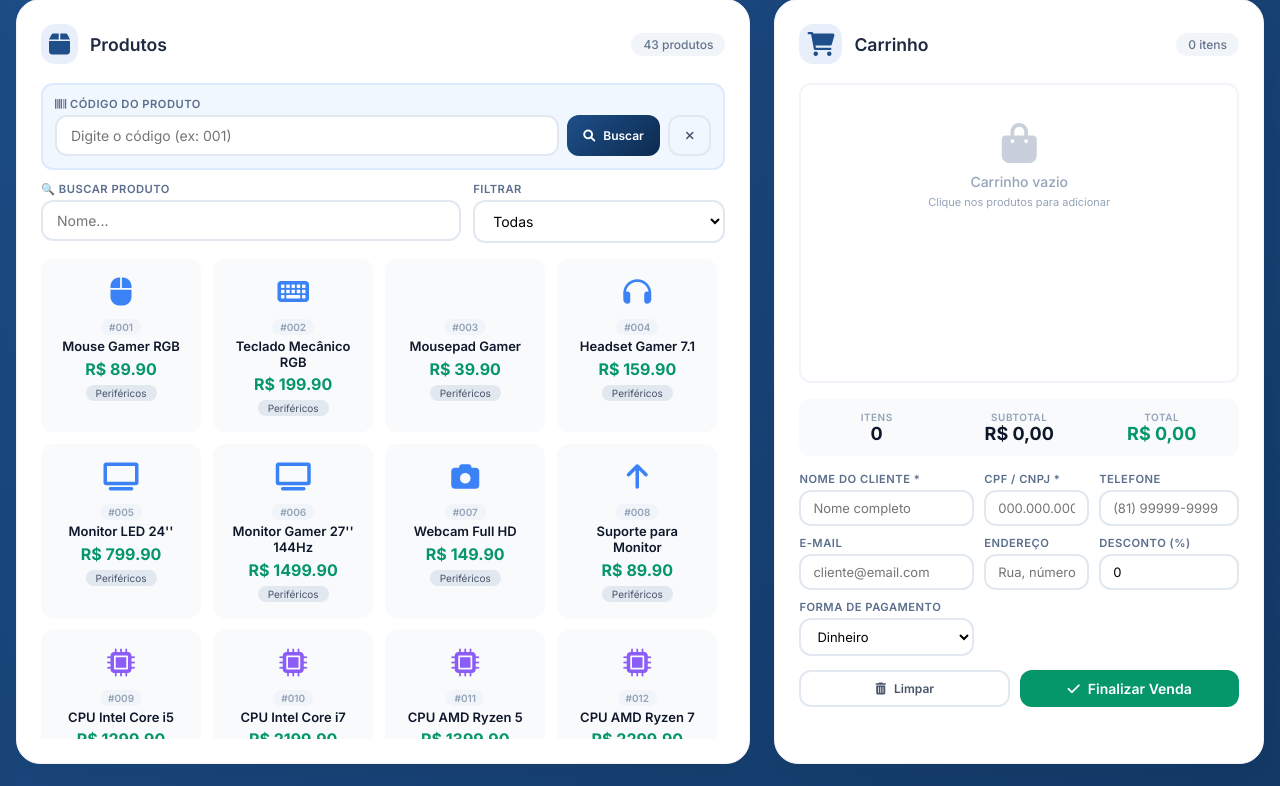
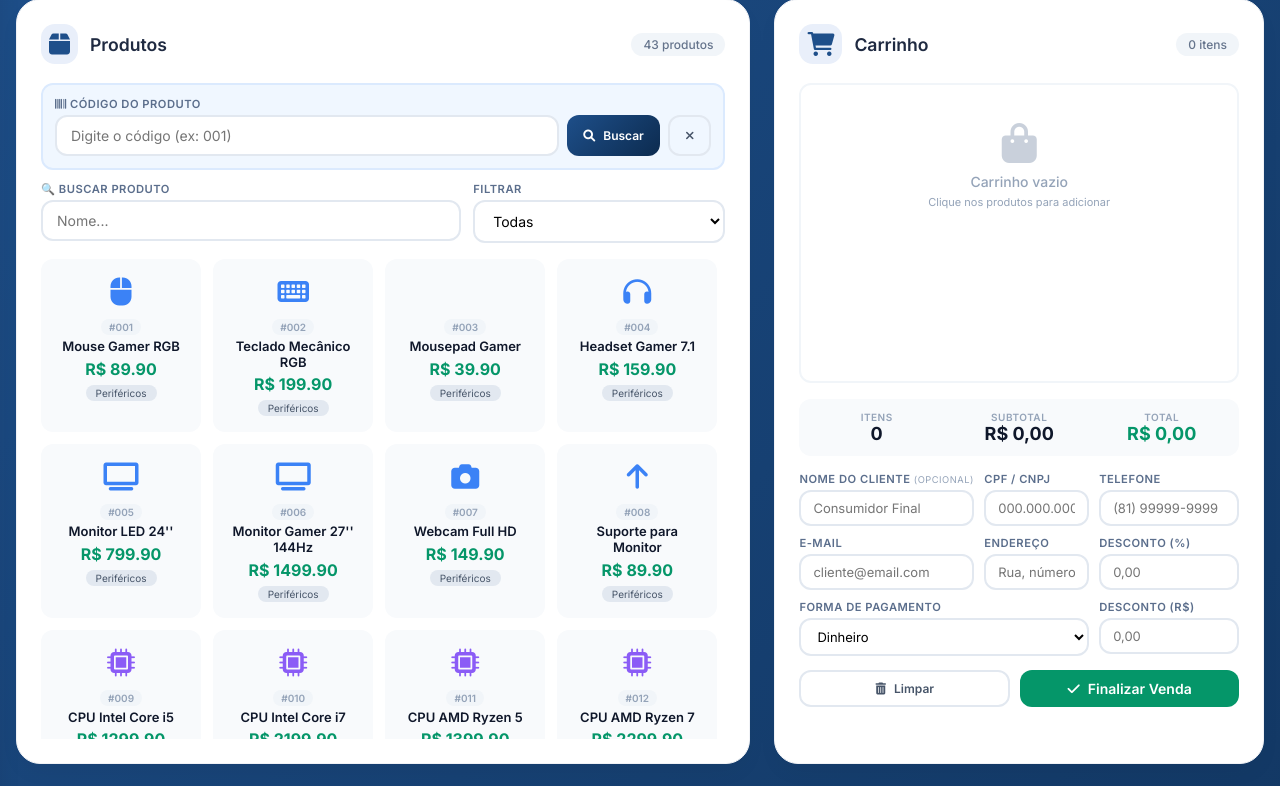
Before and after one commit to josegsantoss/PROJETO_SGE, a Flask app: page /vendas in a window 1280 px wide. Shown: the part 162-948 px from the top of the page. Run offline with Flask 3, Linux system fonts and the light colour scheme; the visitor is signed in with stand-in values (Sample User, id 1).

Commit message:
Update vendas.html

```diff
--- a/back-end/templates/vendas.html
+++ b/back-end/templates/vendas.html
@@ -111,7 +111,7 @@
                             <span class="badge-count" id="totalProdutos">0 produtos</span>
                         </div>
 
-                        <!-- BARRA DE PESQUISA POR CÓDIGO - NOVA -->
+                        <!-- BARRA DE PESQUISA POR CÓDIGO -->
                         <div class="search-area" style="background: #f0f7ff; padding: 12px; border-radius: 12px; margin-bottom: 12px; border: 2px solid #dbeafe;">
                             <div class="input-group" style="flex: 1;">
                                 <label><i class="fas fa-barcode"></i> Código do Produto</label>
@@ -187,33 +187,38 @@
                                 </div>
                             </div>
 
-                            <!-- DADOS DO CLIENTE - MAIS CAMPOS -->
+                            <!-- DADOS DO CLIENTE - LAYOUT ORGANIZADO EM 3 COLUNAS -->
                             <div class="cliente-area">
+                                <!-- Linha 1 -->
                                 <div class="input-group">
-                                    <label>Nome do Cliente *</label>
-                                    <input type="text" id="clienteNome" placeholder="Nome completo" list="clientesList">
+                                    <label>Nome do Cliente <small style="color: #94a3b8; font-weight: normal;">(Opcional)</small></label>
+                                    <input type="text" id="clienteNome" placeholder="Consumidor Final" list="clientesList">
                                 </div>
                                 <div class="input-group">
-                                    <label>CPF / CNPJ *</label>
+                                    <label>CPF / CNPJ </label>
                                     <input type="text" id="clienteDocumento" placeholder="000.000.000-00">
                                 </div>
                                 <div class="input-group">
                                     <label>Telefone</label>
                                     <input type="text" id="clienteTelefone" placeholder="(81) 99999-9999">
                                 </div>
+
+                                <!-- Linha 2 -->
                                 <div class="input-group">
                                     <label>E-mail</label>
                                     <input type="email" id="clienteEmail" placeholder="cliente@email.com">
                                 </div>
-                                <div class="input-group input-group-full">
+                                <div class="input-group">
                                     <label>Endereço</label>
-                                    <input type="text" id="clienteEndereco" placeholder="Rua, número, bairro, cidade">
+                                    <input type="text" id="clienteEndereco" placeholder="Rua, número">
                                 </div>
                                 <div class="input-group">
                                     <label>Desconto (%)</label>
-                                    <input type="number" id="desconto" value="0" min="0" max="100" oninput="calcularTotal()">
+                                    <input type="number" id="desconto" value="" min="0" max="100" step="0.01" placeholder="0,00" oninput="calcularTotal()">
                                 </div>
-                                <div class="input-group">
+
+                                <!-- Linha 3: Ocupa 2 colunas para encostar no Desconto (R$) -->
+                                <div class="input-group" style="grid-column: span 2;">
                                     <label>Forma de Pagamento</label>
                                     <select id="formaPagamento">
                                         <option value="Dinheiro">Dinheiro</option>
@@ -223,6 +228,10 @@
                                         <option value="Boleto">Boleto</option>
                                         <option value="Transferência">Transferência</option>
                                     </select>
+                                </div>
+                                <div class="input-group">
+                                    <label>Desconto (R$)</label>
+                                    <input type="number" id="descontoValor" value="" min="0" step="0.01" placeholder="0,00" oninput="calcularTotal()">
                                 </div>
                             </div>
 
@@ -364,7 +373,7 @@
             carregarHistorico();
             carregarUsuario();
 
-            // Adicionar evento de Enter na busca por código
+            // Evento de Enter na busca por código
             document.getElementById('buscaCodigo').addEventListener('keypress', function(e) {
                 if (e.key === 'Enter') {
                     buscarPorCodigoClick();
@@ -478,17 +487,10 @@
 
             const produto = produtos.find(p => p.codigo === codigo);
             if (produto) {
-                // Limpa a busca por nome e categoria
                 document.getElementById('buscaProduto').value = '';
                 document.getElementById('filtroCategoria').value = 'all';
-
-                // Adiciona o produto ao carrinho
                 adicionarAoCarrinho(produto);
-
-                // Mostra notificação de sucesso
                 mostrarNotificacao(`✅ Produto #${codigo} encontrado e adicionado!`, 'success');
-
-                // Limpa o campo de código
                 document.getElementById('buscaCodigo').value = '';
             } else {
                 mostrarNotificacao(`❌ Produto com código #${codigo} não encontrado`, 'error');
@@ -601,9 +603,14 @@
 
         function calcularTotal() {
             const subtotal = carrinho.reduce((sum, item) => sum + (item.preco * item.quantidade), 0);
-            const desconto = parseFloat(document.getElementById('desconto').value) || 0;
-            const valorDesconto = (subtotal * desconto) / 100;
-            const total = subtotal - valorDesconto;
+
+            const descontoPorcentagem = parseFloat(document.getElementById('desconto').value) || 0;
+            const descontoReais = parseFloat(document.getElementById('descontoValor').value) || 0;
+
+            const valorDescontoPorcentagem = (subtotal * descontoPorcentagem) / 100;
+
+            let total = subtotal - valorDescontoPorcentagem - descontoReais;
+            if (total < 0) total = 0;
 
             document.getElementById('resumoTotal').textContent = `R$ ${total.toFixed(2)}`;
         }
@@ -624,23 +631,24 @@
                 return;
             }
 
-            const clienteNome = document.getElementById('clienteNome').value.trim();
+            // Pega os valores informados ou define padrão se o nome ficar em branco
+            const nomeInput = document.getElementById('clienteNome').value.trim();
+            const clienteNome = nomeInput !== '' ? nomeInput : 'Cliente Não Identificado';
+
             const clienteDocumento = document.getElementById('clienteDocumento').value.trim();
             const clienteTelefone = document.getElementById('clienteTelefone').value.trim();
             const clienteEmail = document.getElementById('clienteEmail').value.trim();
             const clienteEndereco = document.getElementById('clienteEndereco').value.trim();
 
-            if (!clienteNome || !clienteDocumento) {
-                mostrarNotificacao('Nome e CPF/CNPJ são obrigatórios!', 'error');
-                return;
-            }
-
-            const desconto = parseFloat(document.getElementById('desconto').value) || 0;
+            const descontoPorcentagem = parseFloat(document.getElementById('desconto').value) || 0;
+            const descontoReais = parseFloat(document.getElementById('descontoValor').value) || 0;
             const formaPagamento = document.getElementById('formaPagamento').value;
 
             const subtotal = carrinho.reduce((sum, item) => sum + (item.preco * item.quantidade), 0);
-            const valorDesconto = (subtotal * desconto) / 100;
-            const total = subtotal - valorDesconto;
+            const valorDescontoPorcentagem = (subtotal * descontoPorcentagem) / 100;
+
+            let total = subtotal - valorDescontoPorcentagem - descontoReais;
+            if (total < 0) total = 0;
 
             const dadosVenda = {
                 itens: carrinho.map(item => ({
@@ -655,10 +663,12 @@
                 cliente_telefone: clienteTelefone,
                 cliente_email: clienteEmail,
                 cliente_endereco: clienteEndereco,
-                desconto: desconto,
+                desconto_porcentagem: descontoPorcentagem,
+                desconto_reais: descontoReais,
+                desconto: descontoPorcentagem,
                 forma_pagamento: formaPagamento,
-                total: total,
-                subtotal: subtotal
+                subtotal: subtotal,
+                total: total
             };
 
             try {
@@ -678,15 +688,15 @@
                     atualizarCarrinho();
                     renderizarProdutos();
 
-                    // Limpar campos do cliente
+                    // Limpar campos
                     document.getElementById('clienteNome').value = '';
                     document.getElementById('clienteDocumento').value = '';
                     document.getElementById('clienteTelefone').value = '';
                     document.getElementById('clienteEmail').value = '';
                     document.getElementById('clienteEndereco').value = '';
                     document.getElementById('desconto').value = '0';
+                    document.getElementById('descontoValor').value = '0';
 
-                    // Recarregar histórico
                     carregarHistorico();
                 } else {
                     mostrarNotificacao(resultado.erro || 'Erro ao finalizar venda', 'error');
```
